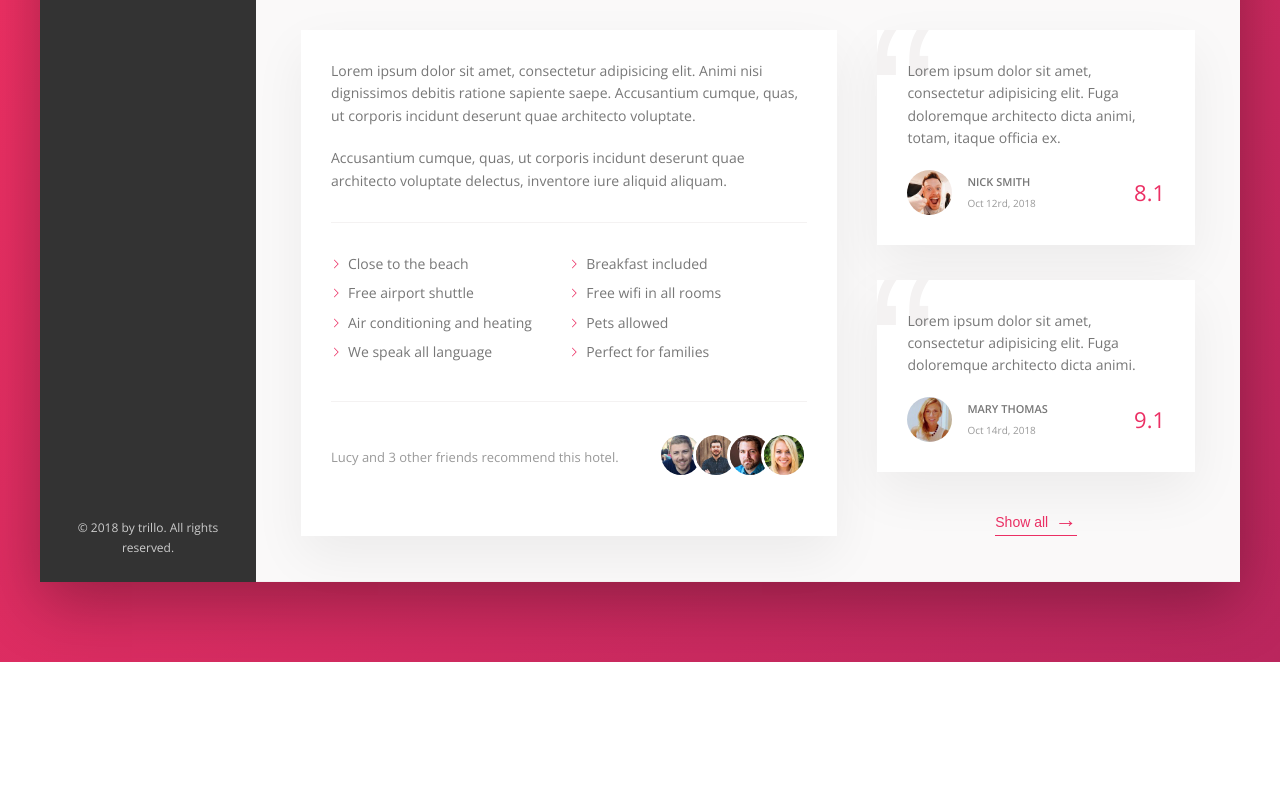
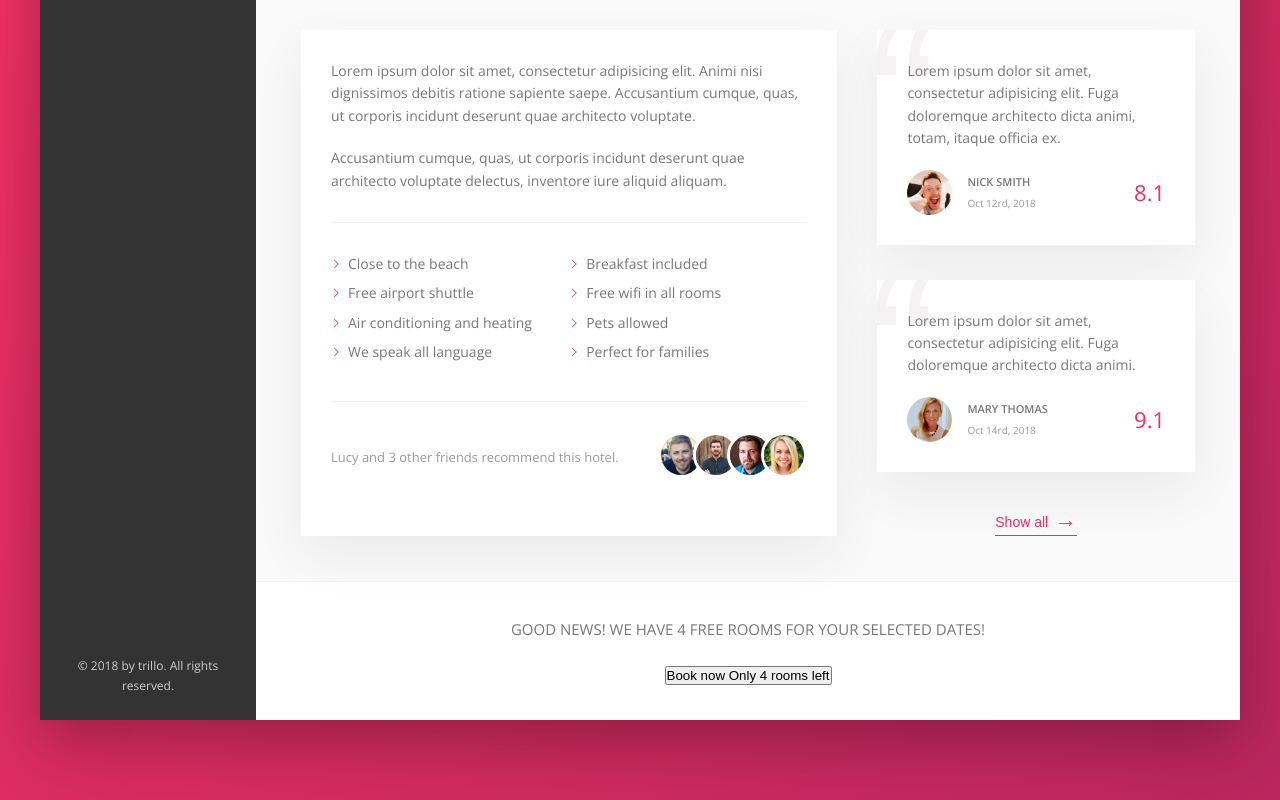
Before and after one commit to vallendito/trillo-flex-sass, a website: page index.html in a window 1280 px wide. Shown: the part 617-1417 px from the top of the page. Before the commit the page ends 1279 px from the top, so only its background shows below. Drawn offline with nearby package versions, Linux system fonts and the light colour scheme.

Commit message:
add booking action

```diff
--- a/index.html
+++ b/index.html
@@ -176,7 +176,6 @@
                         </div>
 
                         <div class="user-reviews">
-
                             <figure class="review">
                                 <blockquote class="review__text">
                                     Lorem ipsum dolor sit amet, consectetur adipisicing elit. Fuga doloremque architecto dicta animi, totam, itaque officia ex.
@@ -209,6 +208,20 @@
 
                         </div>
                     </div>
+
+                    <div class="cta">
+                            <h2 class="cta__book-now">
+                                Good news! We have 4 free rooms for your selected dates!
+                            </h2>
+
+                            <button class="btn">
+                                <span class="btn__visible">Book now</span>
+                                <span class="btn__invisible">Only 4 rooms left</span>
+
+                            </button>
+                        </div>
+
+                    </div>
                 </main>
             </div>
         </div>
--- a/sass/_components.scss
+++ b/sass/_components.scss
@@ -460,3 +460,18 @@
         z-index: 1;
     }
 }
+
+/////////////////////////
+// CALL TO ACTION
+
+.cta {
+    padding: 3.5rem 0;
+    text-align: center;
+
+    &__book-now {
+        font-size: 1.5rem;
+        font-weight: 300;
+        text-transform: uppercase;
+        margin-bottom: 2.5rem;
+    }
+}
```
Also changed, not shown: css/style.css.
